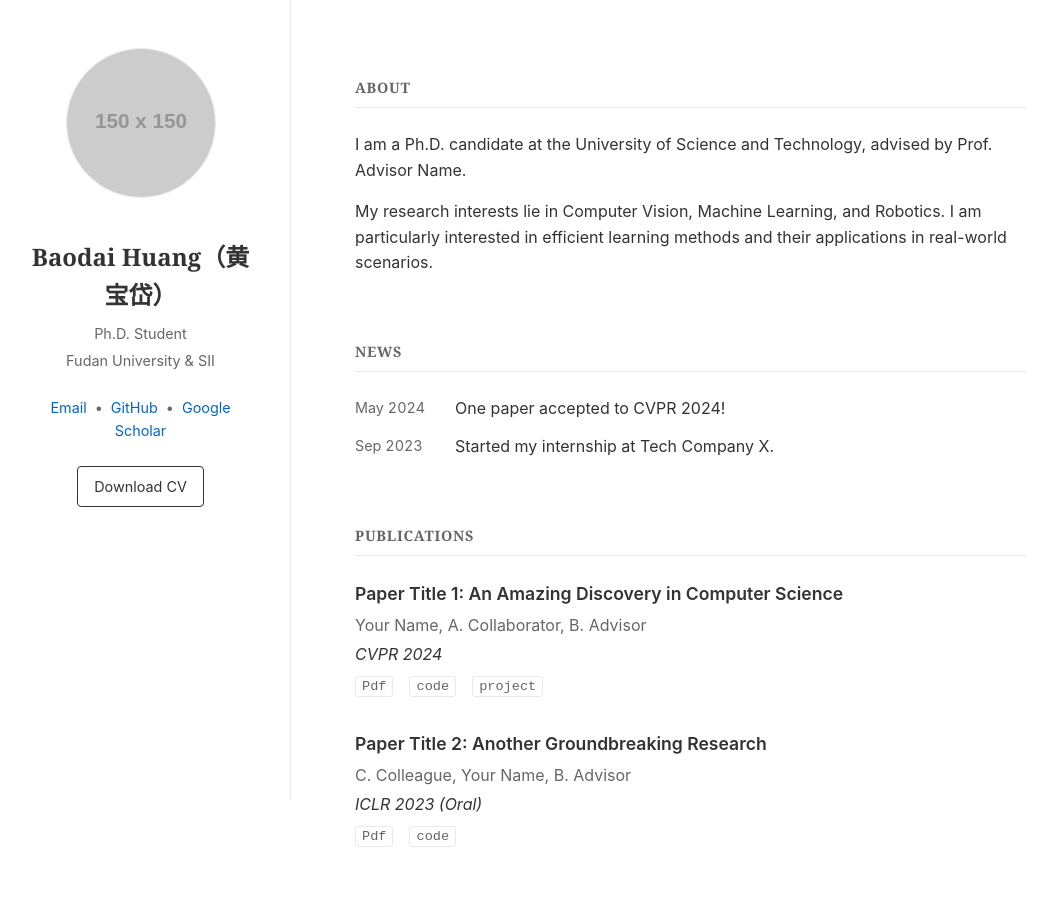
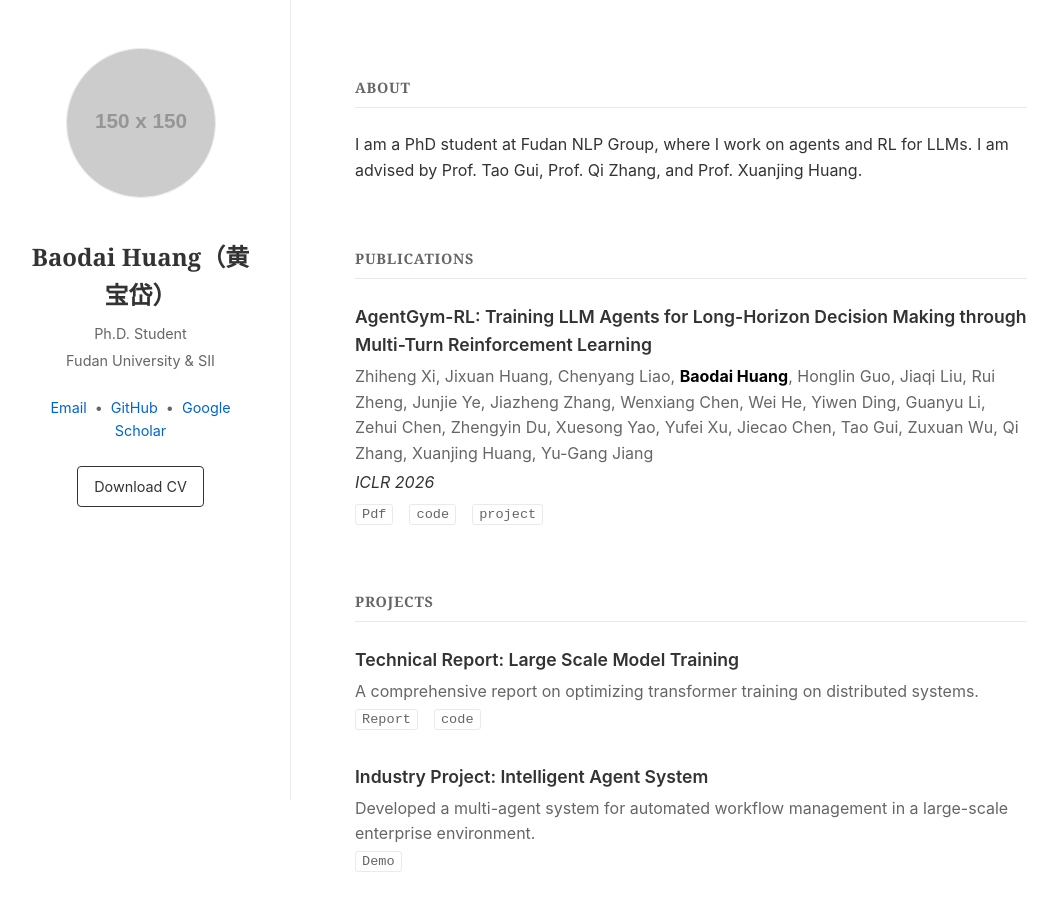
Before and after one commit to Blackbirdb/academic-homepage, a React (Vite) app: page / in a window 1280 px wide. Shown: the top 904 px of the page, without its empty margins (99-1157 px from the left). Built offline with nearby package versions, Linux system fonts and the light colour scheme.

Commit message:
feat: replace news with projects and bold author name

```diff
--- a/src/App.jsx
+++ b/src/App.jsx
@@ -1,7 +1,23 @@
 import { useState } from 'react';
-import { bio, publications, news } from './data';
+import { bio, publications, projects } from './data';
 
 function App() {
+  const highlightAuthor = (authors) => {
+    const myName = "Baodai Huang";
+    if (!authors.includes(myName)) return authors;
+    const parts = authors.split(myName);
+    return (
+      <>
+        {parts.map((part, i) => (
+          <span key={i}>
+            {part}
+            {i !== parts.length - 1 && <strong style={{ color: '#000' }}>{myName}</strong>}
+          </span>
+        ))}
+      </>
+    );
+  };
+
   return (
     <div className="container">
       <aside className="sidebar">
@@ -36,17 +52,7 @@ function App() {
           ))}
         </section>
 
-        <section id="news">
-          <h2>News</h2>
-          <ul className="news-list">
-            {news.map((item, index) => (
-              <li key={index}>
-                <span className="date">{item.date}</span>
-                <span className="news-content">{item.content}</span>
-              </li>
-            ))}
-          </ul>
-        </section>
+
 
         <section id="publications">
           <h2>Publications</h2>
@@ -54,10 +60,27 @@ function App() {
             {publications.map((pub, index) => (
               <div key={index} className="publication-item">
                 <h3 className="pub-title">{pub.title}</h3>
-                <p className="pub-authors">{pub.authors}</p>
+                <p className="pub-authors">{highlightAuthor(pub.authors)}</p>
                 <p className="pub-conf">{pub.conference}</p>
                 <div className="pub-links">
                   {Object.entries(pub.links).map(([key, url]) => (
+                    <a key={key} href={url} className="link-tag">{key}</a>
+                  ))}
+                </div>
+              </div>
+            ))}
+          </div>
+        </section>
+
+        <section id="projects">
+          <h2>Projects</h2>
+          <div className="publication-list">
+            {projects.map((proj, index) => (
+              <div key={index} className="publication-item">
+                <h3 className="pub-title">{proj.title}</h3>
+                <p className="pub-authors">{proj.description}</p>
+                <div className="pub-links">
+                  {Object.entries(proj.links).map(([key, url]) => (
                     <a key={key} href={url} className="link-tag">{key}</a>
                   ))}
                 </div>
--- a/src/data.js
+++ b/src/data.js
@@ -4,36 +4,39 @@ export const bio = {
     university: "Fudan University & SII",
     email: "bdhuang22@m.fudan.edu.cn",
     github: "https://github.com/Blackbirdb",
-    scholar: "https://scholar.google.com/citations?user=yourid",
+    scholar: "https://scholar.google.com/citations?user=G80nNEkAAAAJ",
     description: [
-        "I am a Ph.D. candidate at the University of Science and Technology, advised by Prof. Advisor Name.",
-        "My research interests lie in Computer Vision, Machine Learning, and Robotics. I am particularly interested in efficient learning methods and their applications in real-world scenarios.",
+        "I am a PhD student at Fudan NLP Group, where I work on agents and RL for LLMs. I am advised by Prof. Tao Gui, Prof. Qi Zhang, and Prof. Xuanjing Huang. "
     ],
 };
 
 export const publications = [
     {
-        title: "Paper Title 1: An Amazing Discovery in Computer Science",
-        authors: "Your Name, A. Collaborator, B. Advisor",
-        conference: "CVPR 2024",
+        title: "AgentGym-RL: Training LLM Agents for Long-Horizon Decision Making through Multi-Turn Reinforcement Learning",
+        authors: "Zhiheng Xi, Jixuan Huang, Chenyang Liao, Baodai Huang, Honglin Guo, Jiaqi Liu, Rui Zheng, Junjie Ye, Jiazheng Zhang, Wenxiang Chen, Wei He, Yiwen Ding, Guanyu Li, Zehui Chen, Zhengyin Du, Xuesong Yao, Yufei Xu, Jiecao Chen, Tao Gui, Zuxuan Wu, Qi Zhang, Xuanjing Huang, Yu-Gang Jiang",
+        conference: "ICLR 2026",
         links: {
-            pdf: "#",
-            code: "#",
-            project: "#",
+            pdf: "https://arxiv.org/abs/2509.08755",
+            code: "https://github.com/woooodyy/AgentGym-RL",
+            project: "https://agentgym-rl.github.io/",
         },
+    }
+];
+
+export const projects = [
+    {
+        title: "Technical Report: Large Scale Model Training",
+        description: "A comprehensive report on optimizing transformer training on distributed systems.",
+        links: {
+            report: "#",
+            code: "#"
+        }
     },
     {
-        title: "Paper Title 2: Another Groundbreaking Research",
-        authors: "C. Colleague, Your Name, B. Advisor",
-        conference: "ICLR 2023 (Oral)",
+        title: "Industry Project: Intelligent Agent System",
+        description: "Developed a multi-agent system for automated workflow management in a large-scale enterprise environment.",
         links: {
-            pdf: "#",
-            code: "#",
-        },
-    },
+            demo: "#"
+        }
+    }
 ];
-
-export const news = [
-    { date: "May 2024", content: "One paper accepted to CVPR 2024!" },
-    { date: "Sep 2023", content: "Started my internship at Tech Company X." },
-];
```
